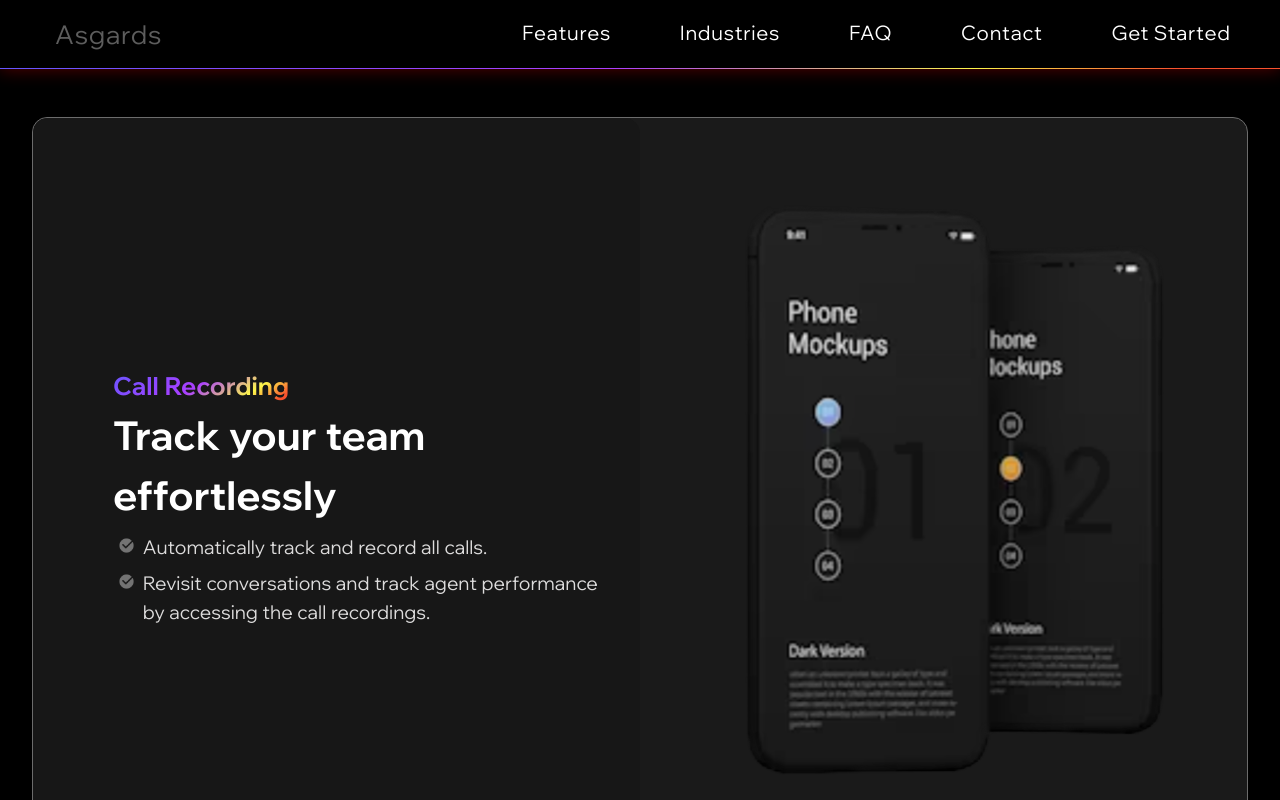
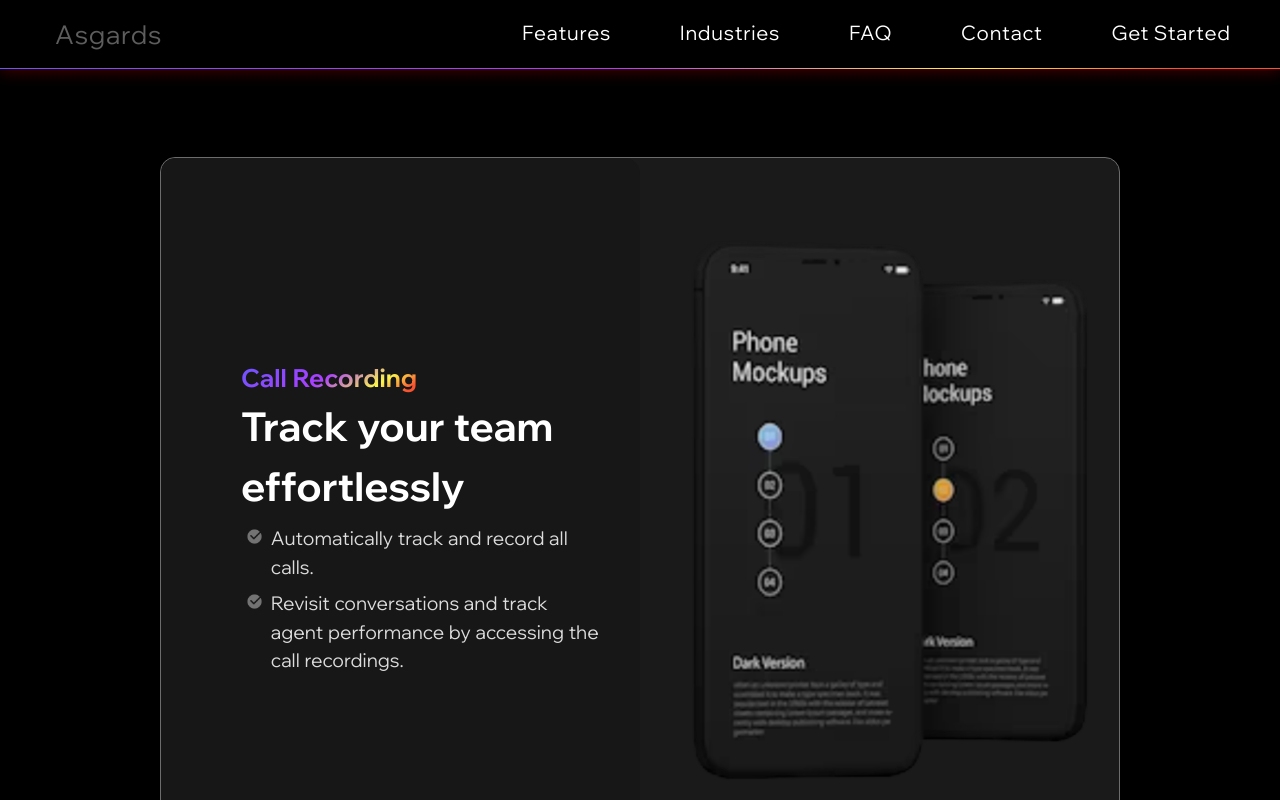
Before and after one commit to fahimafarook/lms, a React (Create React App) app: page /industries in a window 1280 px wide. Shown: the top 800 px of the page. Built offline with nearby package versions, Linux system fonts and the light colour scheme.

Commit message:
Update industryCard.css

```diff
--- a/src/assert/industryCard.css
+++ b/src/assert/industryCard.css
@@ -1,7 +1,7 @@
 .industry-card-section{
-     margin-top: 5vh;
-    height: 95vh;
-    width: 95vw;
+    margin-top: 10vh;
+    height: 90vh;
+    width: 75vw;
     background: rgb(26, 26, 26);
     display: flex;
     flex-direction: row;
```
